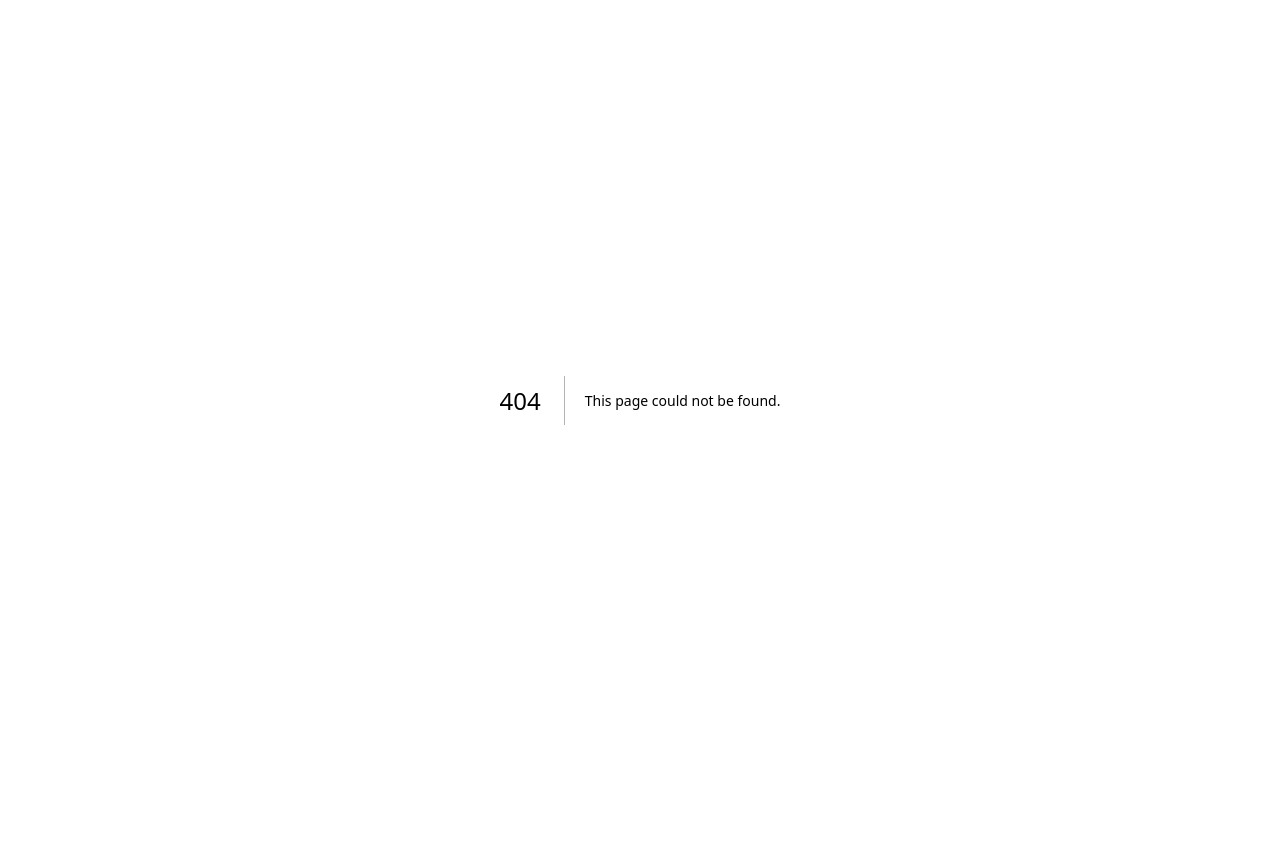
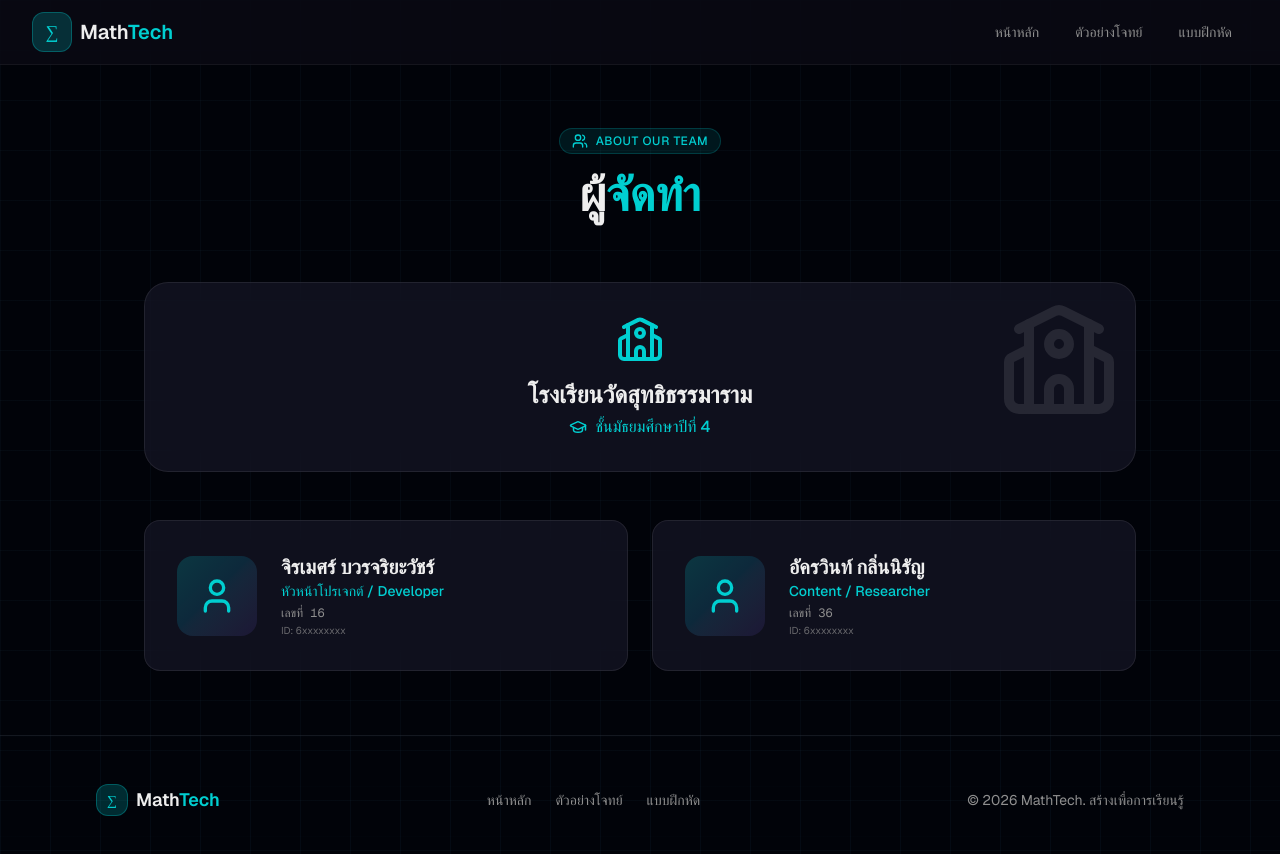
Before and after one commit to chiramat52/math-landing-page, a Next.js app: page /about in a window 1280 px wide. Before the commit this address had no page. Shown: the top 854 px of the page. Before the commit the page ends 800 px from the top, so only its background shows below. Built offline with nearby package versions, Linux system fonts and the light colour scheme.

Commit message:
add about and graph pages

```diff
--- /dev/null
+++ b/app/about/page.tsx
@@ -0,0 +1,99 @@
+"use client"
+
+import { motion } from "framer-motion"
+import { Navbar } from "@/components/navbar"
+import { Footer } from "@/components/footer"
+import { User, School, GraduationCap, Users } from "lucide-react"
+
+const schoolInfo = {
+  name: "โรงเรียนวัดสุทธิธรรมาราม",
+  level: "ชั้นมัธยมศึกษาปีที่ 4",
+  location: "สถานศึกษา"
+}
+
+const teamMembers = [
+  {
+    name: "จิรเมศร์ บวรจริยะวัชร์",
+    role: "หัวหน้าโปรเจกต์ / Developer",
+    no: "เลขที่ 16",
+    id: "6xxxxxxxx"
+  },
+  {
+    name: "อัครวินท์ กลิ่นนิรัญ",
+    role: "Content / Researcher",
+    no: "เลขที่ 36",
+    id: "6xxxxxxxx"
+  },
+]
+
+export default function AboutPage() {
+  return (
+    <main className="min-h-screen bg-background math-grid">
+      <Navbar />
+
+      <div className="pt-32 pb-16 px-4 max-w-5xl mx-auto">
+        {/* Header Section */}
+        <motion.div
+          initial={{ opacity: 0, y: 20 }}
+          animate={{ opacity: 1, y: 0 }}
+          className="text-center mb-16"
+        >
+          <div className="inline-flex items-center gap-2 px-3 py-1 rounded-full bg-primary/10 border border-primary/20 mb-4">
+            <Users size={16} className="text-primary" />
+            <span className="text-xs font-medium text-primary uppercase tracking-wider">About Our Team</span>
+          </div>
+          <h1 className="text-4xl md:text-5xl font-bold">ผู้<span className="text-primary">จัดทำ</span></h1>
+        </motion.div>
+
+        {/* School Section */}
+        <motion.div
+          initial={{ opacity: 0, scale: 0.95 }}
+          animate={{ opacity: 1, scale: 1 }}
+          transition={{ delay: 0.2 }}
+          className="glass-card p-8 rounded-3xl border border-primary/20 bg-primary/5 mb-12 text-center relative overflow-hidden group"
+        >
+          <div className="absolute top-0 right-0 p-4 opacity-10 group-hover:opacity-20 transition-opacity">
+            <School size={120} />
+          </div>
+          <School size={48} className="text-primary mx-auto mb-4" />
+          <h2 className="text-2xl font-bold text-foreground mb-1">{schoolInfo.name}</h2>
+          <p className="text-primary font-medium flex items-center justify-center gap-2">
+            <GraduationCap size={18} />
+            {schoolInfo.level}
+          </p>
+        </motion.div>
+
+        {/* Team Members Grid */}
+        <div className="grid md:grid-cols-2 gap-6">
+          {teamMembers.map((member, i) => (
+            <motion.div
+              key={i}
+              initial={{ opacity: 0, x: i % 2 === 0 ? -20 : 20 }}
+              animate={{ opacity: 1, x: 0 }}
+              transition={{ delay: 0.3 + (i * 0.1) }}
+              className="glass-card p-8 rounded-2xl border border-border/50 hover:border-primary/50 transition-all group relative"
+            >
+              <div className="flex items-center gap-6">
+                <div className="w-20 h-20 bg-gradient-to-br from-primary/20 to-violet-500/10 rounded-2xl flex items-center justify-center flex-shrink-0 group-hover:rotate-3 transition-transform">
+                  <User size={40} className="text-primary" />
+                </div>
+                <div className="text-left">
+                  <h3 className="text-xl font-bold text-foreground group-hover:text-primary transition-colors">
+                    {member.name}
+                  </h3>
+                  <p className="text-primary text-sm font-medium mb-1">{member.role}</p>
+                  <div className="flex flex-col gap-0.5">
+                    <span className="text-muted-foreground text-xs font-mono">{member.no}</span>
+                    <span className="text-muted-foreground text-[10px] opacity-70">ID: {member.id}</span>
+                  </div>
+                </div>
+              </div>
+            </motion.div>
+          ))}
+        </div>
+      </div>
+
+      <Footer />
+    </main>
+  )
+}
--- /dev/null
+++ b/app/graph/page.tsx
@@ -0,0 +1,82 @@
+"use client"
+
+import { useState } from "react"
+import { motion } from "framer-motion"
+import { Navbar } from "@/components/navbar"
+import { Footer } from "@/components/footer"
+import { LineChart, BarChart, Activity, Calculator } from "lucide-react"
+
+export default function GraphPlayground() {
+  const [inputX, setInputX] = useState<number>(0)
+  const [functionType, setFunctionType] = useState<"step" | "exponential">("step")
+
+  // คำนวณค่า Y ตามประเภทฟังก์ชัน
+  const calculateY = () => {
+    if (functionType === "step") {
+      return 20 * Math.ceil(inputX) // อ้างอิงจากโจทย์ค่าจอดรถ f(x) = 20⌈x⌉
+    }
+    return Math.pow(2, inputX) // อ้างอิงจากฟังก์ชันเอกซ์โพเนนเชียลพื้นฐาน f(x) = 2ˣ
+  }
+
+  return (
+    <main className="min-h-screen bg-background">
+      <Navbar />
+      <div className="pt-24 pb-16 px-4 max-w-4xl mx-auto">
+        <header className="text-center mb-10">
+          <h1 className="text-4xl font-bold mb-4">Graph <span className="text-primary">Playground</span></h1>
+          <p className="text-muted-foreground">ลองกรอกค่า x เพื่อดูการคำนวณค่า y ของแต่ละฟังก์ชัน</p>
+        </header>
+
+        <div className="grid md:grid-cols-2 gap-8">
+          {/* Input Panel */}
+          <div className="glass-card p-8 rounded-2xl border border-border/50">
+            <h2 className="text-xl font-bold mb-6 flex items-center gap-2">
+              <Calculator className="text-primary" /> ตั้งค่าตัวแปร
+            </h2>
+
+            <div className="space-y-6">
+              <div>
+                <label className="block text-sm text-muted-foreground mb-2">เลือกประเภทฟังก์ชัน</label>
+                <div className="flex gap-2">
+                  <button
+                    onClick={() => setFunctionType("step")}
+                    className={`flex-1 py-2 rounded-lg border transition-all ${functionType === "step" ? "bg-primary/20 border-primary text-primary" : "border-border"}`}
+                  >ฟังก์ชันขั้นบันได</button>
+                  <button
+                    onClick={() => setFunctionType("exponential")}
+                    className={`flex-1 py-2 rounded-lg border transition-all ${functionType === "exponential" ? "bg-primary/20 border-primary text-primary" : "border-border"}`}
+                  >เอกซ์โพเนนเชียล</button>
+                </div>
+              </div>
+
+              <div>
+                <label className="block text-sm text-muted-foreground mb-2">กรอกค่า x (Input)</label>
+                <input
+                  type="number"
+                  value={inputX}
+                  onChange={(e) => setInputX(Number(e.target.value))}
+                  className="w-full bg-secondary/30 border border-border rounded-xl px-4 py-3 focus:outline-none focus:border-primary transition-all"
+                />
+              </div>
+            </div>
+          </div>
+
+          {/* Result Panel */}
+          <div className="glass-card p-8 rounded-2xl border border-primary/30 bg-primary/5 flex flex-col justify-center items-center text-center">
+            <p className="text-sm text-primary font-bold mb-2 uppercase tracking-widest">Result</p>
+            <div className="text-6xl font-black text-foreground mb-4">
+              {calculateY().toLocaleString()}
+            </div>
+            <p className="text-muted-foreground">
+              เมื่อ x = {inputX} ค่าของ y จะเท่ากับ {calculateY()}
+            </p>
+            <div className="mt-8 p-4 bg-background/50 rounded-xl border border-border w-full font-mono text-xs">
+              {functionType === "step" ? "f(x) = 20 * ceil(x)" : "f(x) = 2^x"}
+            </div>
+          </div>
+        </div>
+      </div>
+      <Footer />
+    </main>
+  )
+}
```
